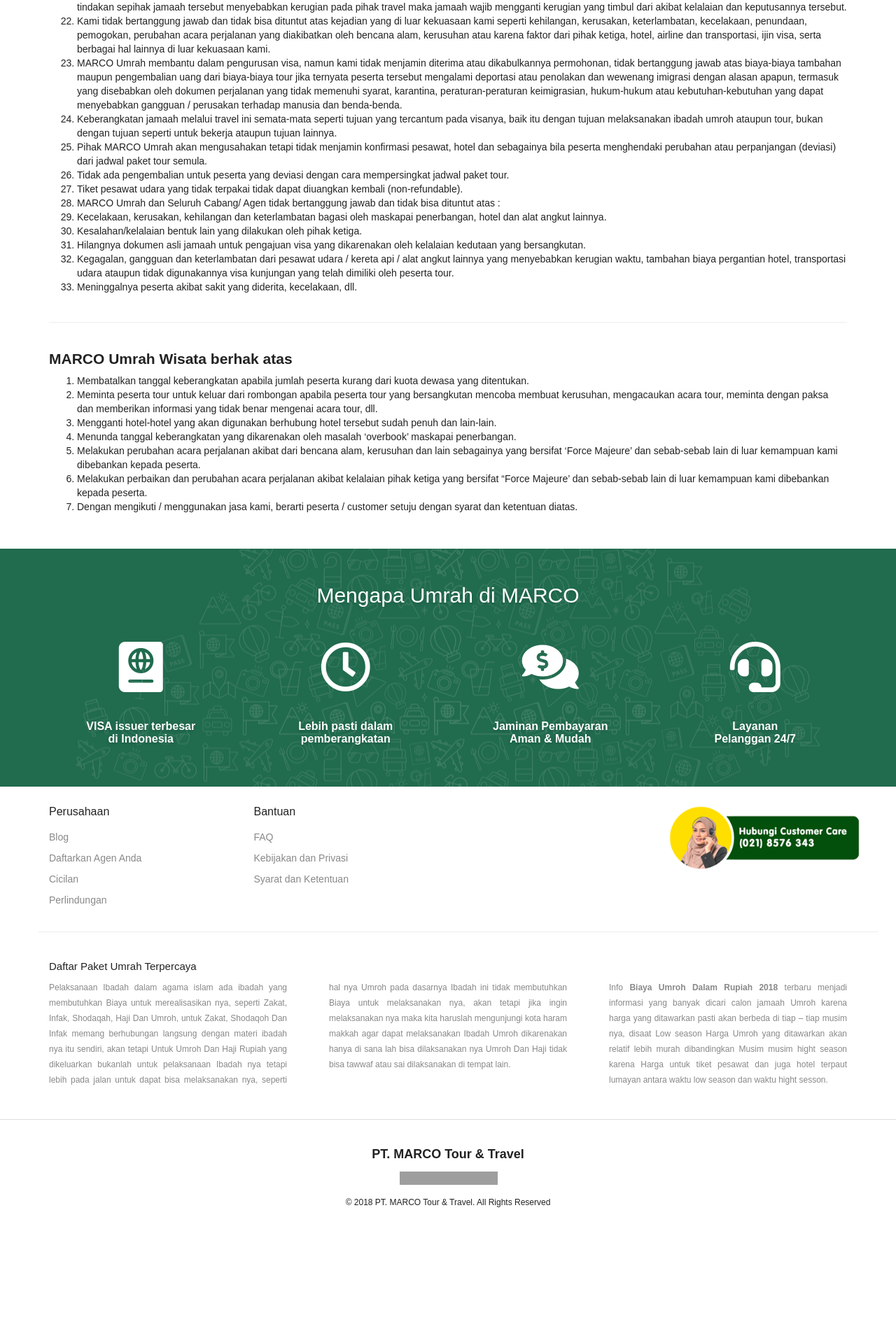
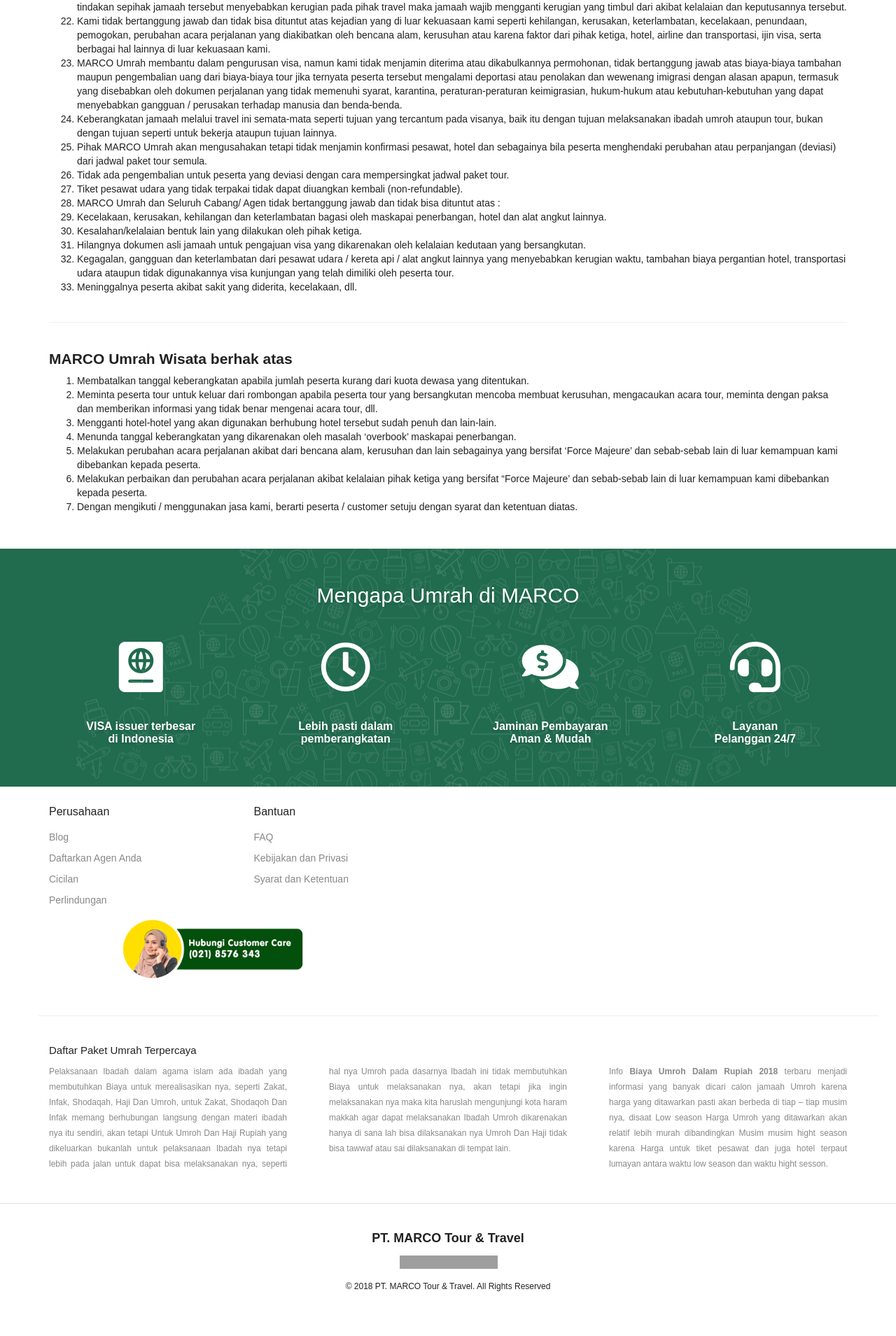
Before and after one commit to kemtol/marco, a Jekyll site: the page built from static/syarat-dan-ketentuan.md, in a window 1280 px wide. Shown: the part 1424-3333 px from the top of the page at 70% size. Built offline with Jekyll 4.4.1, drawn with Linux system fonts in a browser that asks for light colours; nearby versions of some CDN libraries; some web fonts are replaced; a script that is not in the unit is left out; before the commit the page ends 3213 px from its top, so only the background shows below that; grey boxes are pictures that could not be loaded.

Commit message:
Update footer.html

```diff
--- a/_includes/footer.html
+++ b/_includes/footer.html
@@ -3,7 +3,7 @@
         <div class="footer-rich-menu">
             <div class="row">
 
-                <div class="col-xs-9">
+                <div class="col-xs-12 col-sm-9">
                     <div class="row">
 
                         <div class="col-xs-4">
@@ -43,7 +43,7 @@
                         </div>
                     </div>
                 </div>
-                <div class="col-xs-3 pull-right">
+                <div class="col-xs-10 col-xs-offset-1 col-sm-3">
                     <div class="customer-care clearfix">
                         <img src="/images/marco-cs.png" width="100%" alt="" style="margin-left: 6px;">
                     </div>
```
